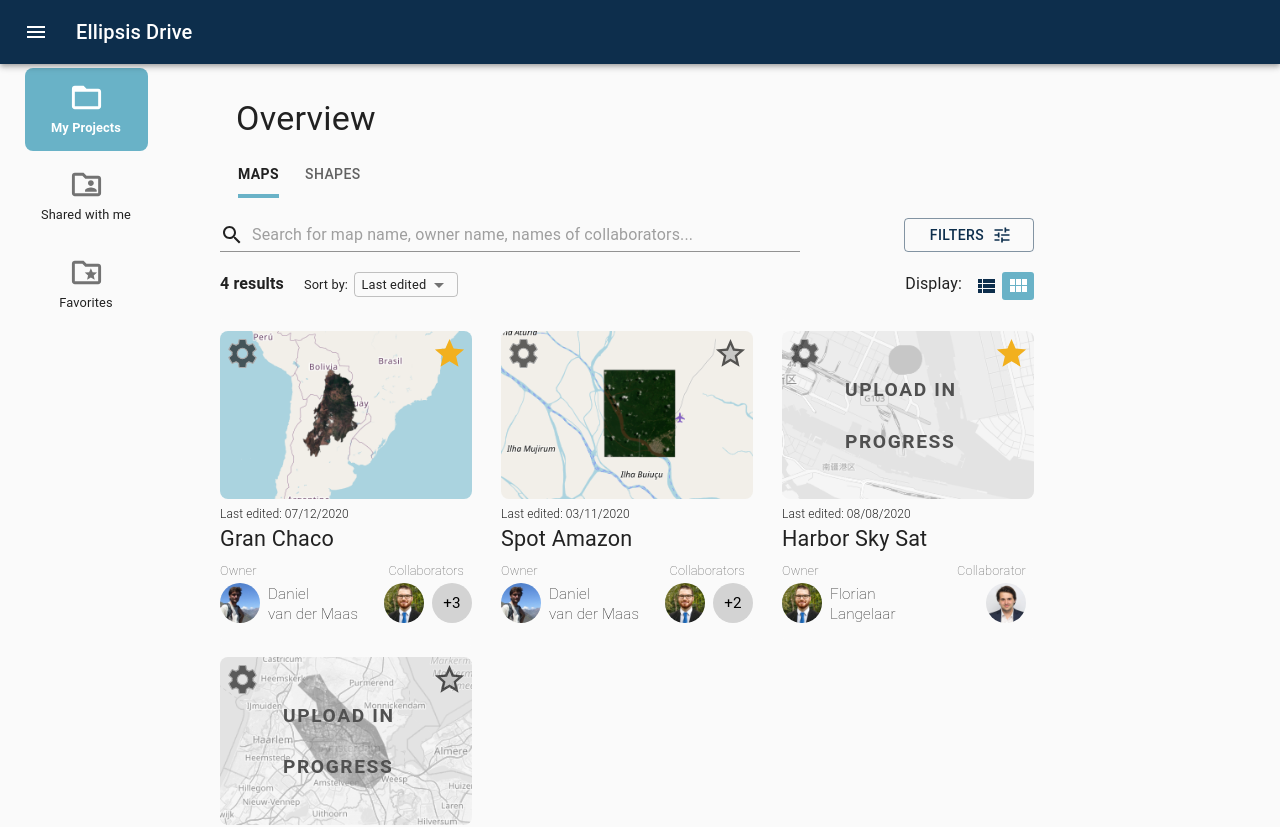
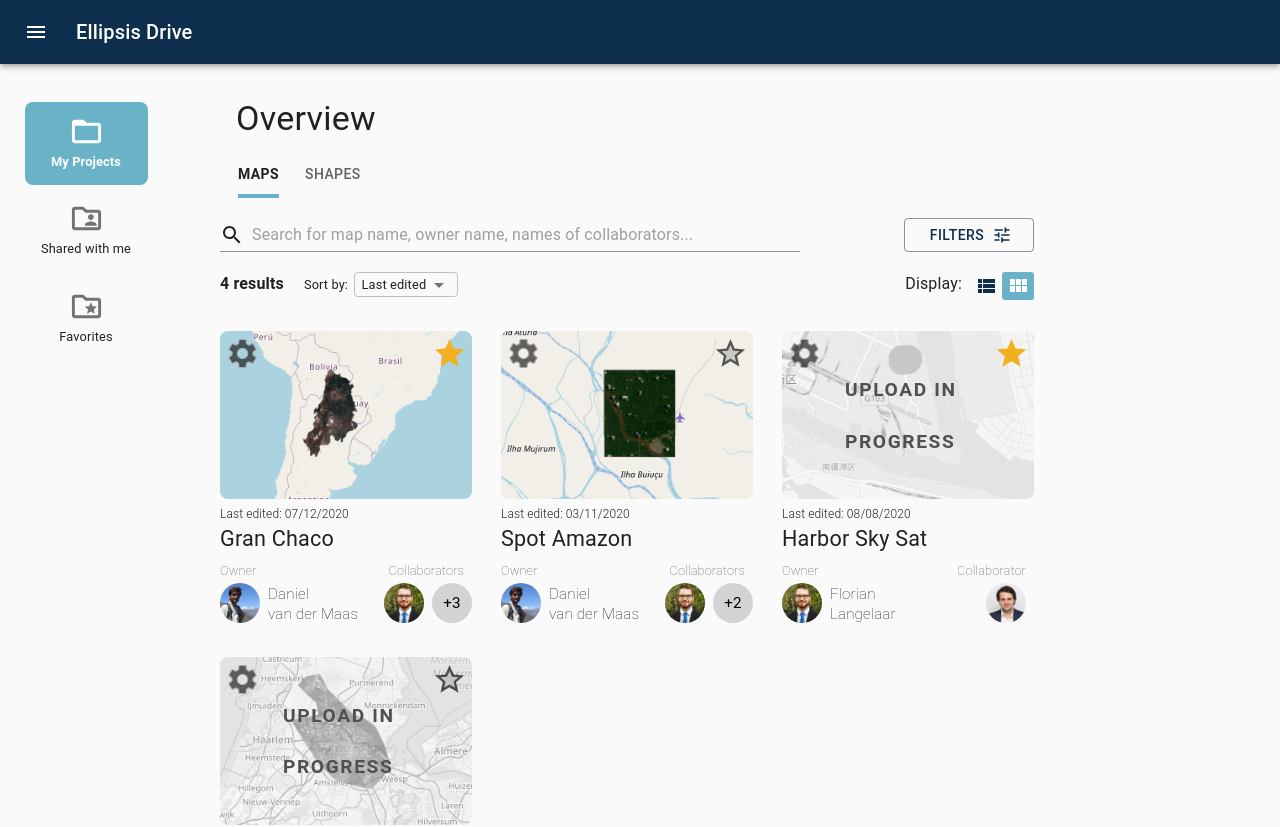
Before and after one commit to pouannes/ellispsis-drive-challenge, a React (Create React App) app: page /overview in a window 1280 px wide. Shown: the top 827 px of the page. Built offline with nearby package versions, Linux system fonts and the light colour scheme.

Commit message:
bug fix on the sidebar

```diff
--- a/src/components/Overview/Overview.jsx
+++ b/src/components/Overview/Overview.jsx
@@ -57,8 +57,6 @@
       top: 0,
       paddingTop: "34px",
       height: "calc(100vh - 64px)",
-    },
-    [theme.breakpoints.up("sm")]: {
       minWidth: "131px",
     },
   },
```
